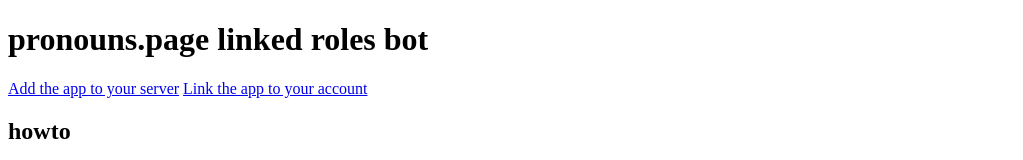
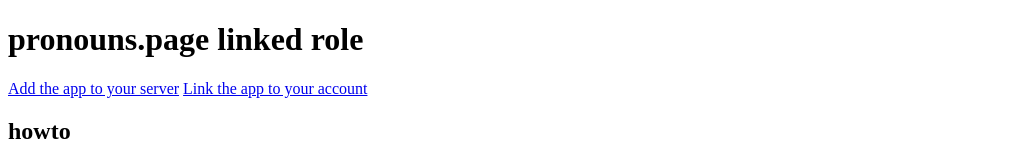
Before and after one commit to chadulous/p.page-discord-role, a SvelteKit app: page / in a window 1280 px wide. Shown: the top 160 px of the page, without its empty margins (0-1023 px from the left). Built offline with nearby package versions, Linux system fonts and the light colour scheme.

Commit message:
merge readme with root +page.svelte

```diff
--- a/src/routes/+page.svelte
+++ b/src/routes/+page.svelte
@@ -1,4 +1,4 @@
-<h1>pronouns.page linked roles bot</h1>
+<h1>pronouns.page linked role</h1>
 
 <a href="https://prpage-discord.deno.dev/discord/bot"
   >Add the app to your server</a
@@ -13,7 +13,7 @@
 
 <details>
   <summary>Example</summary>
-  (image)
+  <img width="467" alt="Example screenshot of the linked role" src="https://github.com/chadulous/p.page-discord-role/assets/76607214/6c5c58ab-55df-4298-aed6-e0f73a90d2da">
 </details>
 
 <ul>
@@ -31,7 +31,7 @@
 
 <details>
   <summary>Example</summary>
-  (image)
+  <img width="467" alt="Example screenshot of the linked role user badge" src="https://github.com/chadulous/p.page-discord-role/assets/76607214/53a2e07c-fecd-44f4-9b7b-e0b8e67ee1b8">
 </details>
 
 to activate the user badge that shows up next to names in chat,<br />
```
Also changed, not shown: 1 other file (tests, documents, lock files or other folders).
